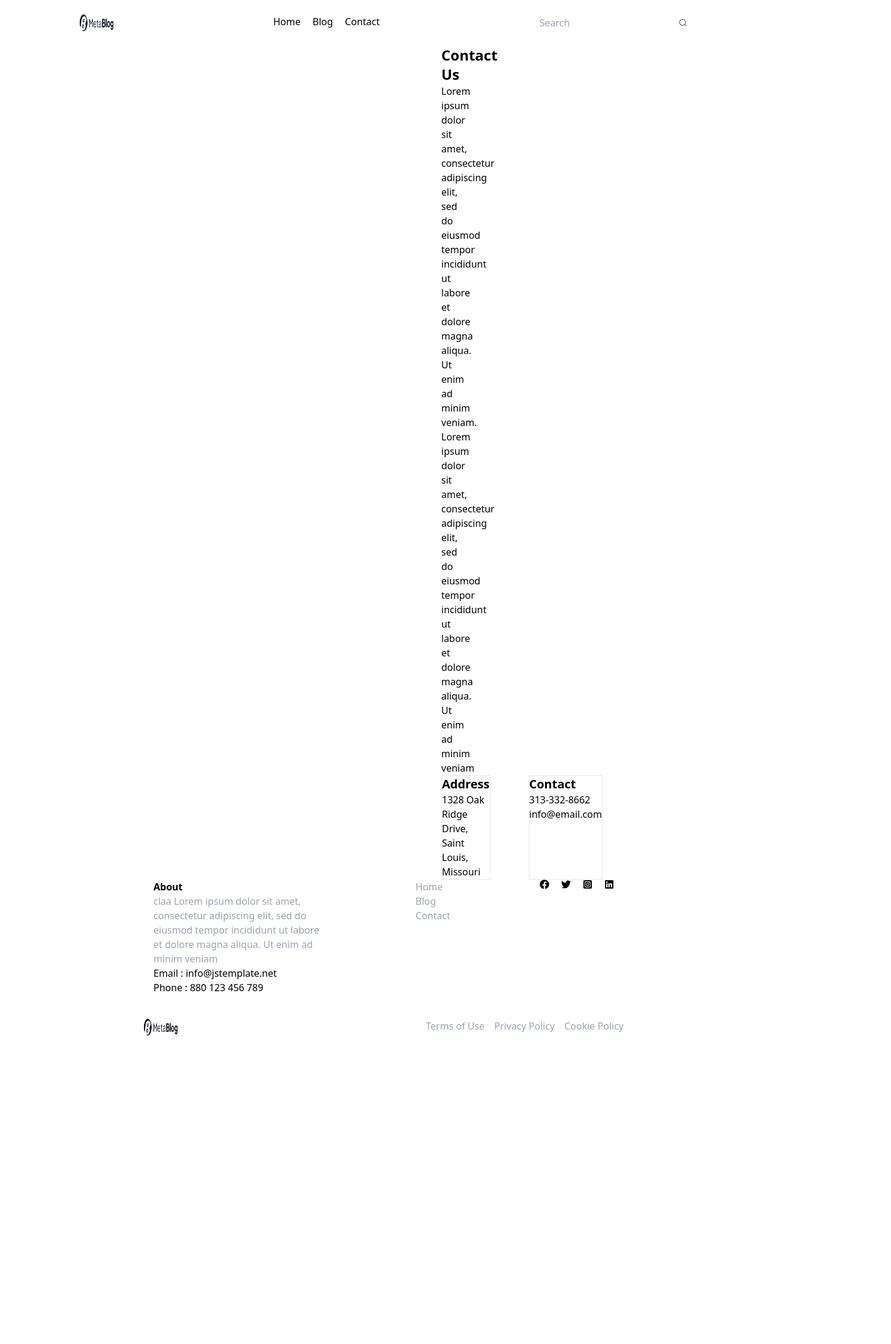
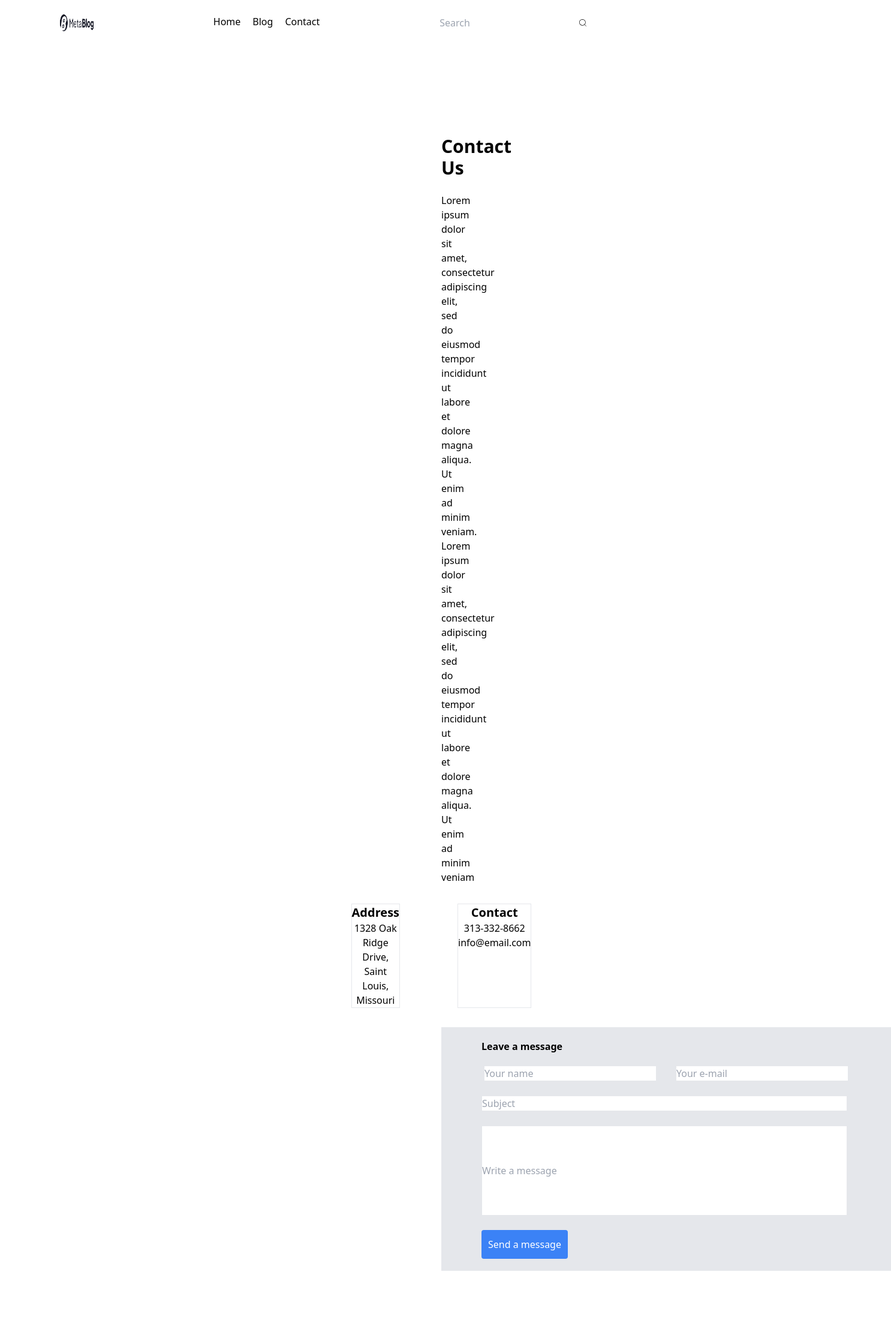
Before and after one commit to batireedui1026/blog, a Next.js app: page /contact in a window 1280 px wide. Shown: the top 2240 px of the page at 60% size, 1486 px wide, since content can reach past the window. Before the commit the page ends 1726 px from the top, so only its background shows below. Built offline with nearby package versions, Linux system fonts and the light colour scheme.

Commit message:
3page hiiv

```diff
--- a/src/components/address.jsx
+++ b/src/components/address.jsx
@@ -1,7 +1,8 @@
 const Address = () => {
   return (
-    <div className="mx-[46rem]">
-      <h1 className="text-2xl font-bold">Contact Us</h1>
+    <div className="mx-[46rem] my-[150px]">
+      <h1 className="text-3xl font-bold">Contact Us</h1>
+      <br />
       <p>
         Lorem ipsum dolor sit amet, consectetur adipiscing elit, sed do eiusmod
         tempor incididunt ut labore et dolore magna aliqua. Ut enim ad minim
@@ -9,14 +10,14 @@ const Address = () => {
         eiusmod tempor incididunt ut labore et dolore magna aliqua. Ut enim ad
         minim veniam
       </p>
-      <div className="flex gap-16">
-        <div className="border">
+      <div className="flex gap-24 justify-center my-8">
+        <div className="border w-72 text-center">
           <h2 className="text-xl font-semibold">Address</h2>
           <p>
             1328 Oak Ridge Drive, Saint <br /> Louis, Missouri
           </p>
         </div>
-        <div className="border">
+        <div className="border w-72 text-center">
           <h2 className="text-xl font-semibold">Contact</h2>
           <p>
             313-332-8662
@@ -25,6 +26,31 @@ const Address = () => {
           </p>
         </div>
       </div>
+      <div className="w-[750px] bg-gray-200">
+        <h1 className="font-semibold ml-[67px] my-5 pt-5">Leave a message</h1>
+        <div className="gap-8 flex justify-center ">
+          <input placeholder="Your name" className="border w-72" type="text" />
+          <input
+            placeholder="Your e-mail"
+            className="border w-72"
+            type="text"
+          />
+        </div>
+        <input
+          placeholder="Subject"
+          className="border mt-6 w-[610px] ml-[67px]      "
+          type="text"
+        />
+        <br />
+        <input
+          placeholder="Write a message"
+          className=" border my-6 w-[610px] h-[150px] ml-[67px]"
+          type="text"
+        />
+        <button className="bg-blue-500 rounded text-white h-12 w-36 ml-[67px] mb-5  ">
+          Send a message
+        </button>
+      </div>
     </div>
   );
 };
--- a/src/components/card.jsx
+++ b/src/components/card.jsx
@@ -17,13 +17,16 @@
 //     date: "4568",
 //   },
 // ];
+import Link from "next/link";
 import { useEffect, useState } from "react";
 
 const Card = () => {
   const [articles, setArticles] = useState([]);
 
   const getArticleData = async () => {
-    const response = await fetch("https://dev.to/api/articles");
+    const response = await fetch(
+      "https://dev.to/api/articles?page=9&per_page=12"
+    );
     const data = await response.json();
     setArticles(data);
     // console.log("data", data)
@@ -37,14 +40,16 @@ const Card = () => {
   return (
     <div className="grid grid-cols-3 gap-5">
       {articles.map((article) => {
+        // console.log("article", article.id);
         return (
+          <Link href={`/${article.id}`}>
             <div className="border pl-9">
-            {/* <img
+              <img
                 className="w-[380px]  rounded mt-3"
                 src={article.social_image}
-            /> */}
+              />
               <p className="bg-gray-300 w-24 h-5 my-3 rounded-sm text-center text-blue-500">
-              {article.title}
+                {articles.title}
               </p>
               {/* <h2 className="text-xl font-medium w-96">{articles.label}</h2>
             <div className="flex gap-4 items-center pb-3">
@@ -53,6 +58,7 @@ const Card = () => {
               <p className="text-gray-300">{articles.date}</p>
             </div> */}
             </div>
+          </Link>
         );
       })}
     </div>
--- a/src/components/header.jsx
+++ b/src/components/header.jsx
@@ -1,17 +1,32 @@
+import Link from "next/link";
+import { useState } from "react";
 import { CiSearch } from "react-icons/ci";
+
 const Header = () => {
+  const [value, setValue] = useState();
+  let handleChange = (e) => {
+    setValue(e.target.value);
+  };
+
   return (
     <div className="flex justify-around  py-6">
       <img className="w-14 h-7" src="/image/copy.png" />
-      <div className="flex gap-5">
-        <p>Home</p>
-        <p>Blog</p>
-        <p>Contact</p>
-      </div>
+      <ul className="flex gap-5">
+        <li>
+          <Link href="/">Home</Link>
+        </li>
+        <li>
+          <Link href="/blog">Blog</Link>
+        </li>
+        <li>
+          <Link href="/contact">Contact</Link>
+        </li>
+      </ul>
       <div className="flex items-center border-color">
-        <input placeholder="Search" type="text" />
+        <input onChange={handleChange} placeholder="Search" type="text" />
         <CiSearch />
       </div>
+      <p>{value}</p>
     </div>
   );
 };
--- a/src/components/layout.jsx
+++ b/src/components/layout.jsx
@@ -1,4 +1,4 @@
-import React from "react";
+import React, { useState } from "react";
 import Header from "./header";
 import Footer from "./footer";
 
--- /dev/null
+++ b/src/components/singlePost.jsx
@@ -0,0 +1,4 @@
+const SinglePost = () => {
+  return <div></div>;
+};
+export default SinglePost;
--- /dev/null
+++ b/src/pages/[id].jsx
@@ -0,0 +1,44 @@
+import React, { useEffect, useState } from "react";
+import { useRouter } from "next/router";
+
+const ArticleDetail = () => {
+  const { query } = useRouter();
+  console.log("QR", query.id);
+  const [articleDetail, setArticleDetail] = useState(null);
+
+  const getArticleById = async (id) => {
+    const res = await fetch(`https://dev.to/api/articles/${id}`);
+    const data = await res.json();
+    setArticleDetail(data);
+  };
+
+  useEffect(() => {
+    getArticleById(query.id);
+  }, []);
+
+  const dateOfArticle = new Date(articleDetail?.created_at);
+  console.log("dateOfArticle", dateOfArticle.getUTCMonth());
+  console.log("dateOfArticle", dateOfArticle.getFullYear());
+  // console.log("articleDetail", articleDetail);
+  return (
+    <div className="p-10">
+      <div className="flex">
+        {/* <img
+          className="w-10 h-10 rounded-full"
+          src={articleDetail?.user.profile_image}
+          alt=""
+        /> */}
+        <div className="">
+          <h2>{articleDetail?.title}</h2>
+          <p>{articleDetail?.created_at}</p>
+        </div>
+      </div>
+      <div
+        className="blog-detail"
+        dangerouslySetInnerHTML={{ __html: articleDetail?.body_html }}
+      ></div>
+    </div>
+  );
+};
+
+export default ArticleDetail;
--- a/src/pages/blog.jsx
+++ b/src/pages/blog.jsx
@@ -1,13 +1,11 @@
-
+// import ArticleDetail from "@/components/[id]";
 import Hero from "@/components/hero";
-
 
 export default function Blog() {
   return (
     <>
-
       <Hero />
-
+      {/* <ArticleDetail /> */}
     </>
   );
 }
--- /dev/null
+++ b/src/pages/page.jsx
@@ -0,0 +1,8 @@
+import SinglePost from "@/components/singlePost";
+
+export default function Page() {
+  return;
+  <>
+    <SinglePost />
+  </>;
+}
```
Lines whose indentation alone changed are shown as unchanged.
